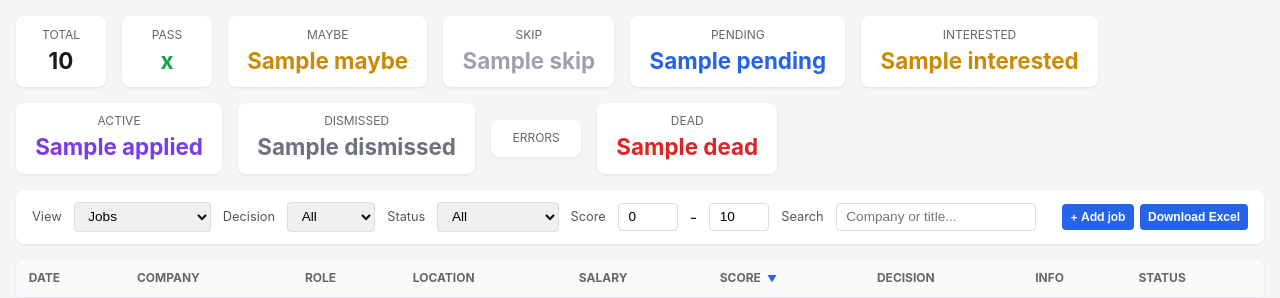
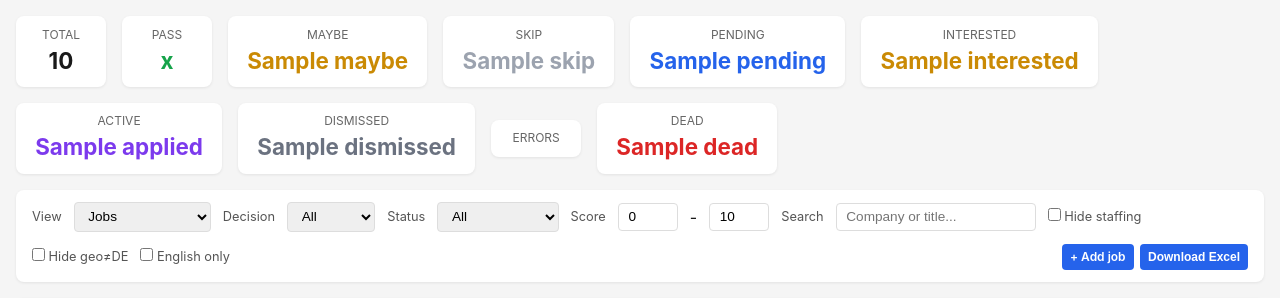
Before and after one commit to Cameleolam/jobs-funnel, a FastAPI app: template ui/templates/jobs.html in a window 1280 px wide. Shown: the part 42-340 px from the top of the page. Run offline with FastAPI, Linux system fonts and the light colour scheme; the template is opened without the code that fills it: most values are stand-ins (such as "Sample title", 1, 10 or a date in 2020); a database or web service that is not in the repository returns one stand-in record (values such as "Sample title"); data that the repository does not hold is empty; some libraries are stand-ins or nearby versions.

Commit message:
feat(ui): add staffing/geo/english filter toggles and badges

```diff
--- a/ui/server.py
+++ b/ui/server.py
@@ -44,6 +44,7 @@ ROW_COLS = (
     "id, url, title, company, location, source, fit_score, decision, "
     "cv_variant, reasoning, status, crawled_at, analyzed_at, "
     "salary_min, salary_max, salary_currency, remote, likely_english, "
+    "staffing_agency, geo_mismatch, "
     "tags, priority_notes, notes, user_status, "
     "posted_at, employment_type, seniority_level, start_date, "
     "error, error_code, retry_count, "
@@ -179,7 +180,8 @@ def get_stats():
 
 
 # ── Query builder ────────────────────────────────────────────────────
-def build_job_filter(decision="", applied="", min_score=0, max_score=10, search="", view=""):
+def build_job_filter(decision="", applied="", min_score=0, max_score=10, search="", view="",
+                     hide_staffing=False, hide_geo=False, english_only=False):
     params: list = []
     if view == "error":
         conditions = ["status = 'error'"]
@@ -215,6 +217,12 @@ def build_job_filter(decision="", applied="", min_score=0, max_score=10, search=
     if search:
         conditions.append("(title ILIKE %s OR company ILIKE %s)")
         params.extend([f"%{search}%", f"%{search}%"])
+    if hide_staffing:
+        conditions.append("staffing_agency = FALSE")
+    if hide_geo:
+        conditions.append("geo_mismatch = FALSE")
+    if english_only:
+        conditions.append("likely_english = TRUE")
     return " AND ".join(conditions), params
 
 
@@ -233,6 +241,9 @@ async def list_jobs(
     max_score: int = Query(10, alias="max_score"),
     search: str = Query("", alias="search"),
     view: str = Query("", alias="view"),
+    hide_staffing: bool = Query(False, alias="hide_staffing"),
+    hide_geo: bool = Query(False, alias="hide_geo"),
+    english_only: bool = Query(False, alias="english_only"),
     sort: str = Query("fit_score", alias="sort"),
     order: str = Query("desc", alias="order"),
     limit: int = Query(50, alias="limit"),
@@ -245,7 +256,10 @@ async def list_jobs(
     sort_col = sort if sort in allowed_sorts else "fit_score"
     sort_dir = "ASC" if order.lower() == "asc" else "DESC"
 
-    where, params = build_job_filter(decision, applied, min_score, max_score, search, view)
+    where, params = build_job_filter(
+        decision, applied, min_score, max_score, search, view,
+        hide_staffing=hide_staffing, hide_geo=hide_geo, english_only=english_only,
+    )
     # Add id as tiebreaker so pagination is stable (avoids duplicates on Load More)
     order_clause = f"{sort_col} {sort_dir}, id {sort_dir}"
     query = (
@@ -271,6 +285,9 @@ async def export_excel(
     max_score: int = Query(10),
     search: str = Query(""),
     view: str = Query(""),
+    hide_staffing: bool = Query(False),
+    hide_geo: bool = Query(False),
+    english_only: bool = Query(False),
     sort: str = Query("fit_score"),
     order: str = Query("desc"),
 ):
@@ -281,7 +298,10 @@ async def export_excel(
     sort_col = sort if sort in allowed_sorts else "fit_score"
     sort_dir = "ASC" if order.lower() == "asc" else "DESC"
 
-    where, params = build_job_filter(decision, applied, min_score, max_score, search, view)
+    where, params = build_job_filter(
+        decision, applied, min_score, max_score, search, view,
+        hide_staffing=hide_staffing, hide_geo=hide_geo, english_only=english_only,
+    )
     order_clause = f"{sort_col} {sort_dir}, id {sort_dir}"
     query = (
         f"SELECT {ROW_COLS} FROM {TABLE} WHERE {where} "
--- a/ui/templates/jobs.html
+++ b/ui/templates/jobs.html
@@ -54,6 +54,16 @@
   <label>Search</label>
   <input type="search" name="search" placeholder="Company or title...">
 
+  <label title="Hide staffing-agency postings">
+    <input type="checkbox" name="hide_staffing" value="true"> Hide staffing
+  </label>
+  <label title="Hide jobs outside Germany/DACH/EU that aren't remote">
+    <input type="checkbox" name="hide_geo" value="true"> Hide geo≠DE
+  </label>
+  <label title="Only show jobs in English">
+    <input type="checkbox" name="english_only" value="true"> English only
+  </label>
+
   <span class="htmx-indicator" id="filter-spinner"><span class="spinner"></span></span>
 
   <div class="ml-auto" style="display:flex; gap:0.4rem;">
--- a/ui/templates/partials/job_row_single.html
+++ b/ui/templates/partials/job_row_single.html
@@ -60,6 +60,8 @@
     {% if job.posted_at and (now - job.posted_at).total_seconds() < 172800 %}<span class="icon-badge icon-new" title="Posted {{ job.posted_at.strftime('%Y-%m-%d') }}">NEW</span>{% endif %}
     {% if job.remote %}<span class="icon-badge icon-remote" title="Remote">R</span>{% endif %}
     {% if job.likely_english %}<span class="icon-badge icon-en" title="Likely English">EN</span>{% endif %}
+    {% if job.staffing_agency %}<span class="icon-badge icon-flag" title="Staffing agency">STAFF</span>{% endif %}
+    {% if job.geo_mismatch %}<span class="icon-badge icon-flag" title="Outside DACH/EU and not remote">GEO</span>{% endif %}
     {% if has_flag %}<span class="icon-badge icon-flag" title="{{ job.priority_notes[:80] }}">!</span>{% endif %}
     {% if job.notes %}<span class="icon-badge icon-note" title="{{ job.notes[:80] }}">N</span>{% endif %}
     {% if job.error_code %}<span class="icon-badge icon-flag" title="{{ (job.error or '')[:80] }}">{{ job.error_code }}</span>{% endif %}
```
